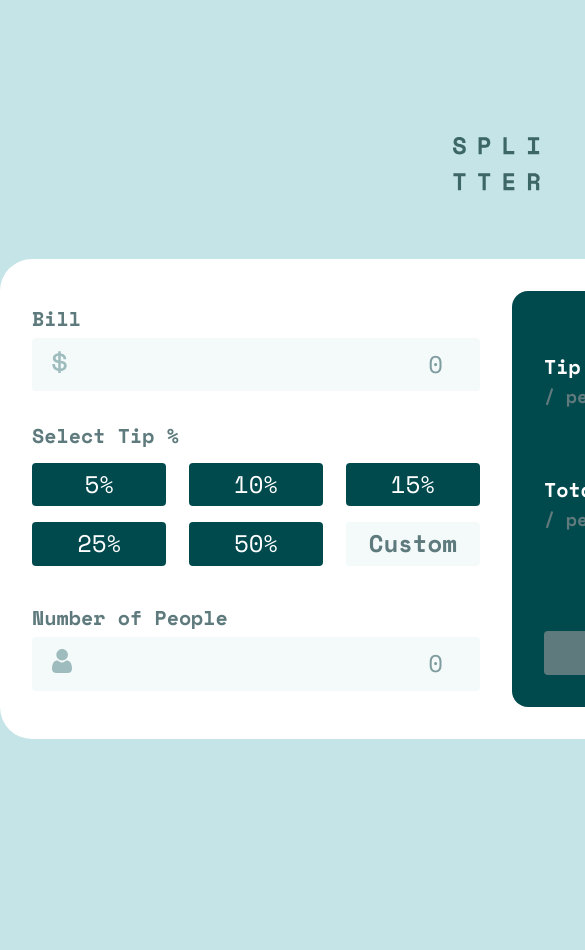
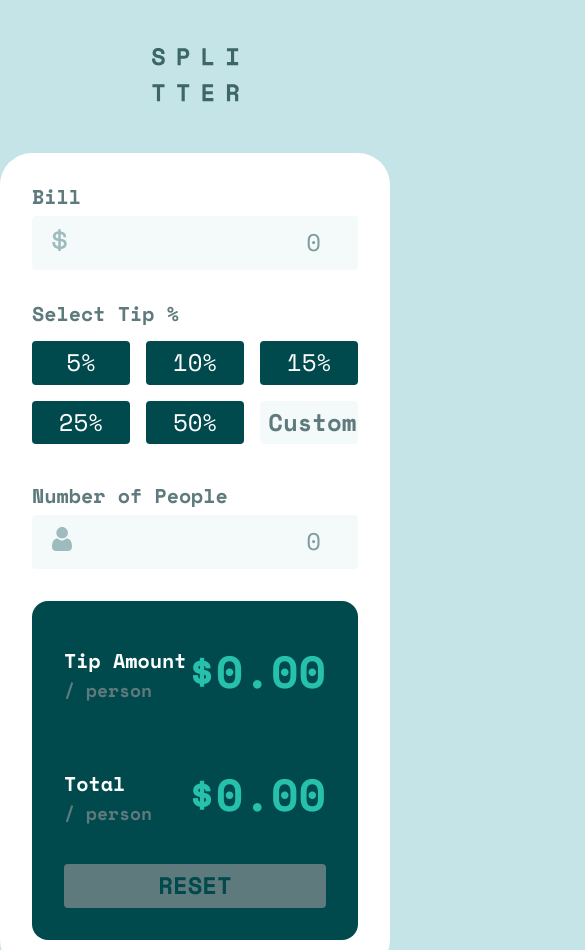
Before and after one commit to logic-fabric/tip-calculator-app, a website: page index.html in a window 390 px wide. Shown: the top 950 px of the page, 585 px wide, since content can reach past the window. Before the commit the page ends 844 px from the top, so only its background shows below. Drawn offline with nearby package versions, Linux system fonts and the light colour scheme.

Commit message:
style: add responsive

```diff
--- a/css/scss/abstracts/_variables.scss
+++ b/css/scss/abstracts/_variables.scss
@@ -29,4 +29,6 @@ $txt-size: 1.25rem;
 // BREAKPOINTS AND CONTAINERS MAX-WIDTH
 // ====================================
 
+$md-breakpoint: 992px;
+
 $large-container-width: 1440px;
--- a/css/scss/base/_tags.scss
+++ b/css/scss/base/_tags.scss
@@ -34,23 +34,19 @@ section {
 }
 
 header {
-  padding: 4rem;
+  padding: 3rem;
 
   text-align: center;
+
+  @media (min-width: $md-breakpoint) {
+    padding: 4rem;
+  }
 }
 
 main {
   justify-content: flex-start;
 
   margin: 0 0 2rem 0;
-}
-
-form {
-  display: flex;
-
-  & > div {
-    flex: 1;
-  }
 }
 
 p,
--- a/css/scss/components/_card.scss
+++ b/css/scss/components/_card.scss
@@ -1,8 +1,15 @@
 .card {
+  display: flex;
+  flex-direction: column;
+
   padding: 2rem;
   border-radius: 2rem;
 
   background: white;
+
+  & > div {
+    flex: 1;
+  }
 
   button {
     transition: all 250ms;
@@ -14,20 +21,30 @@
       background: $neutral-200;
     }
   }
+
+  @media (min-width: $md-breakpoint) {
+    flex-direction: row;
+  }
 }
 
 .card__panel {
-  min-width: 28rem;
   height: 26rem;
+
+  @media (min-width: $md-breakpoint) {
+    min-width: 28rem;
+  }
 }
 
 .card__panel--left {
   display: flex;
   flex-direction: column;
   justify-content: space-between;
+  gap: 2rem;
 
-  margin: 0 1rem 0 0;
-  padding: 1rem 0;
+  @media (min-width: $md-breakpoint) {
+    margin: 0 1rem 0 0;
+    padding: 1rem 0;
+  }
 }
 
 .card__nb-of-people {
@@ -52,8 +69,8 @@
   flex-direction: column;
   justify-content: space-between;
 
-  margin: 0 0 0 1rem;
-  padding: 2rem;
+  margin: 2rem 0 0 0;
+  padding: 1rem 2rem 2rem 2rem;
   border-radius: 1rem;
 
   background: $neutral-700;
@@ -63,6 +80,11 @@
     font-weight: 700;
 
     background: $neutral-500;
+  }
+
+  @media (min-width: $md-breakpoint) {
+    margin: 0 0 0 1rem;
+    padding: 2rem;
   }
 }
 
@@ -127,15 +149,20 @@
 
     input {
       width: 100%;
-      max-width: 8.375rem;
+      max-width: 6.5rem;
       height: 100%;
-      max-height: 2.75rem;
+      max-height: 2.625rem;
       border: 0.25rem solid transparent;
       border-radius: 0.25rem;
       outline: none;
 
       &:focus {
         border-color: $primary-500;
+      }
+
+      @media (min-width: $md-breakpoint) {
+        max-width: 8.375rem;
+        max-height: 2.75rem;
       }
     }
   }
```
Also changed, not shown: css/main.css, css/prefixed/main.css.
